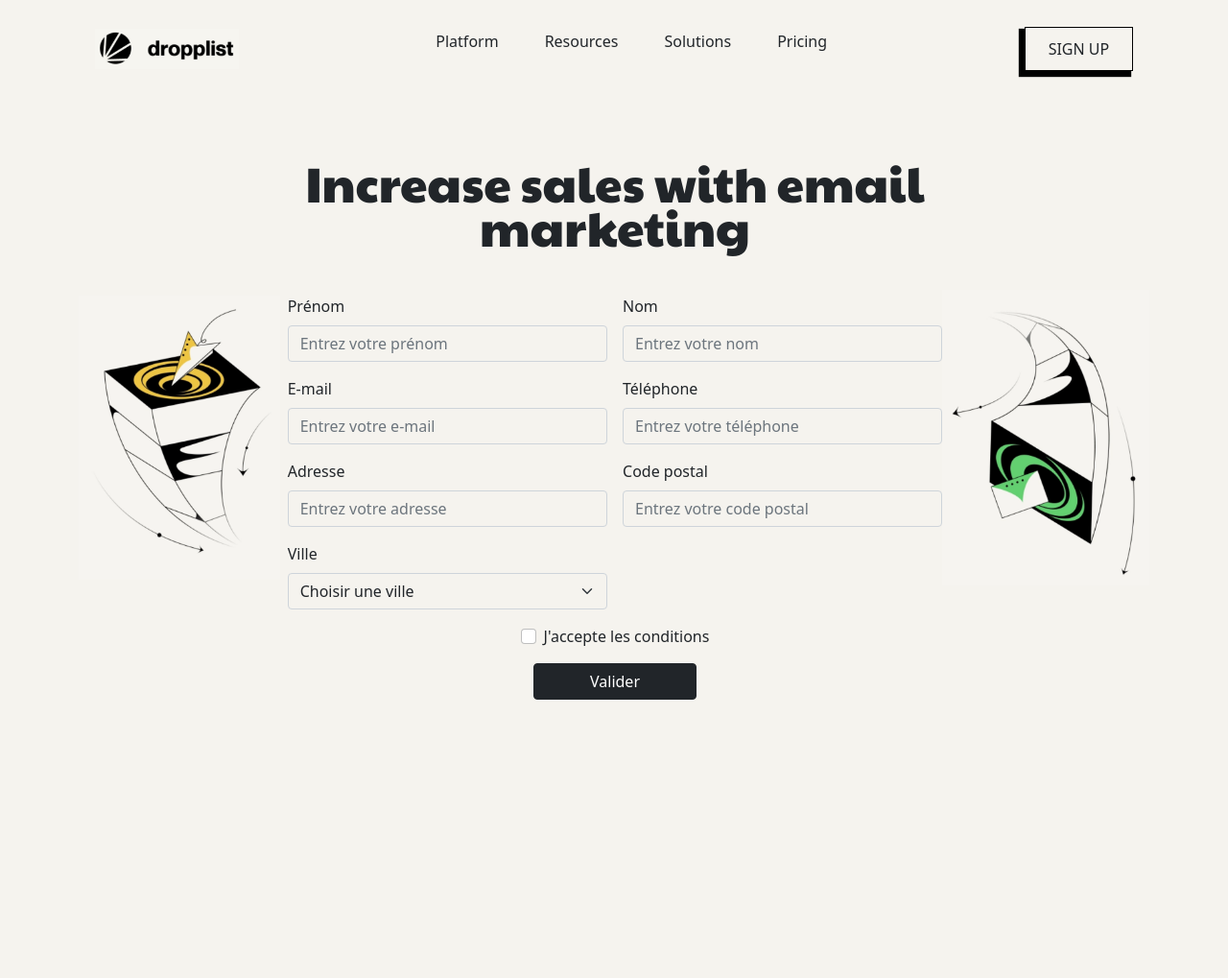
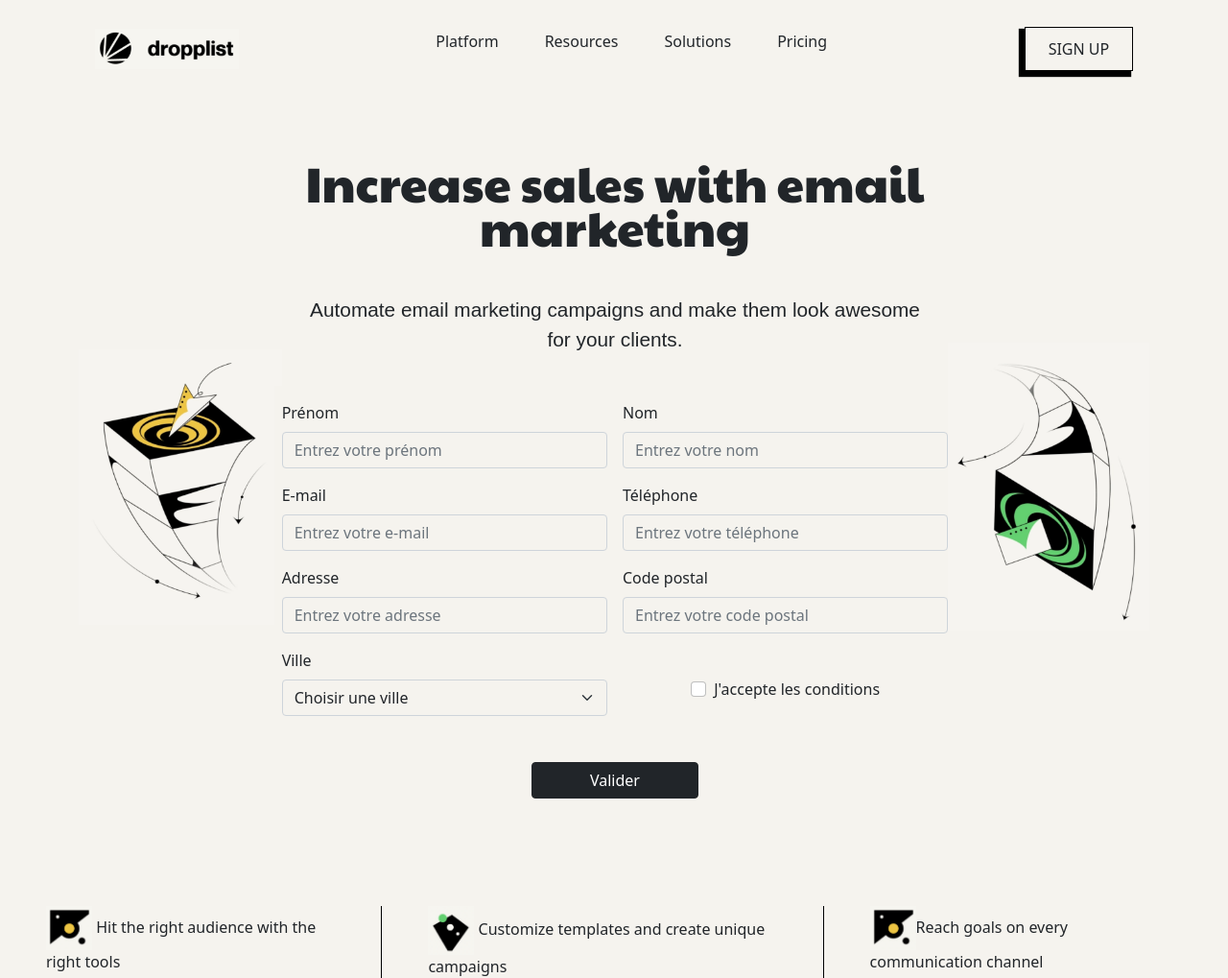
Before and after one commit to poloskanini/PHPJSFORM, a PHP site: page / in a window 1280 px wide. Shown: the part 25-1044 px from the top of the page at 96% size. Before the commit the page ends 754 px from the top, so only its background shows below. Run offline with PHP 8.4, Linux system fonts and the light colour scheme.

Commit message:
(ft) Added Footer

```diff
--- a/assets/style.css
+++ b/assets/style.css
@@ -9,6 +9,7 @@
 
 body {
   background-color: #F5F3EE;
+  position: relative;
 }
 
 input:not([type='checkbox']),
@@ -25,6 +26,12 @@ h1 {
   font-family: 'Paytone One', sans-serif;
   text-align: center;
   line-height: 0.9;
+}
+
+.middle-subtitle {
+  font-size: clamp(1rem, 2vw, 1.3rem);
+  font-family: Arial;
+  text-align: center;
 }
 
 .logo img {
@@ -65,3 +72,47 @@ h1 {
 form {
   margin: 2rem;
 }
+
+.left {
+  display: flex;
+  justify-content: center;
+}
+
+.left img,
+.right img {
+  width: 12rem;
+}
+
+footer {
+  margin-top: 5rem;
+  width: 100%;
+}
+
+footer ul {
+  margin: 0;
+}
+
+.footer-item {
+  padding: 0 3rem;
+}
+
+.footer-item-middle {
+  border-left: 1px solid black;
+  border-right: 1px solid black;
+}
+
+.footer img {
+  max-width: 2rem;
+}
+
+@media screen and (min-width: 768px) {
+  .left img,
+  .right img {
+  width: 100%;
+  }
+
+  .footer img {
+    max-width: 3rem;
+  }
+
+}
--- a/index.php
+++ b/index.php
@@ -30,14 +30,15 @@
         <div class="sign-up">SIGN UP</div>
     </nav>
 
-    <div class="container d-flex justify-content-center align-items-center mt-5">
+    <div class="container d-md-flex justify-content-center align-items-center mt-5">
 
-        <div class="left d-none d-lg-block">
+        <div class="left">
             <img class="img-fluid" src="/assets/images/left.png" alt="left">
         </div>
 
         <div class="middle">
-            <h1 class="m-3 mb-5">Increase sales with email marketing</h1>
+            <h1 class="middle-title m-3 mb-5">Increase sales with email marketing</h1>
+            <p class="middle-subtitle m-3 mb-5">Automate email marketing campaigns and make them look awesome for your clients.</p>
 
             <form action="contact.php" method="POST" class="row g-3 needs-validation" id="lessonForm">
                 <div class="col-md-6">
@@ -95,7 +96,7 @@
                         Veuillez choisir une ville valide.
                     </div>
                 </div>
-                <div class="col-12 d-flex flex-column align-items-center">
+                <div class="col-md-6 d-flex justify-content-center align-items-end">
                     <div class="mb-3 form-check">
                         <label class="form-check-label" for="conditions">J'accepte les conditions</label>
                         <input type="checkbox" class="form-check-input" id="conditions" name="conditions">
@@ -103,6 +104,8 @@
                             Merci de lire les conditions avant de valider le formulaire.
                         </div>
                     </div>
+                </div>
+                <div class="button col d-flex justify-content-center mt-5">
                     <button type="submit" name="submit" value="submit" id="submit" class="btn btn-dark w-25">Valider</button>
                 </div>
 
@@ -110,96 +113,25 @@
 
         </div>
 
-        <div class="right d-none d-lg-block">
+        <div class="right d-none d-md-flex">
             <img class="img-fluid" src="/assets/images/right.png" alt="right">
         </div>
     </div>
 
-    <!-- <footer class="footer d-flex justify-content-around align-items-center p-2 my-4">
-        <ul class="nav-list d-flex list-unstyled d-none d-lg-flex">
-            <li class="footer-item p-4">
-                <img src="/assets/images/footerleft.png" alt="footerleft">
+    <footer class="footer d-flex justify-content-around align-items-center">
+        <ul class="nav-list d-flex list-unstyled">
+            <li class="footer-item">
+                <img class="img-fluid" src="/assets/images/footerleft.png" alt="footerleft">
                 Hit the right audience with the right tools
             </li>
-            <li class="footer-item p-4">Customize templates and create unique campaigns</li>
-            <li class="footer-item p-4">Reach goals on every communication channel</li>
+            <li class="footer-item footer-item-middle">
+                <img class="img-fluid" src="/assets/images/footermiddle.png" alt="footerleft">
+                Customize templates and create unique campaigns
+            </li>
+            <li class="footer-item">
+            <img class="img-fluid" src="/assets/images/footerleft.png" alt="footerright">Reach goals on every communication channel</li>
         </ul>
-    </footer> -->
-
-  <!-- <div class="container d-flex flex-column min-vh-100 justify-content-center align-items-center">
-
-    <h1 class="col-6">Increase sales with email marketing</h1>
-
-    <form action="contact.php" method="POST" class="row g-3 needs-validation" id="lessonForm">
-        <div class="col-md-6">
-            <label for="firstname" class="form-label">Prénom</label>
-            <input type="text" class="form-control" name="firstName" id="firstName" placeholder="Entrez votre prénom">
-            <div class="invalid-feedback">
-                Veuillez saisir votre prénom.
-            </div>
-        </div>
-        <div class="col-md-6">
-            <label for="lastname" class="form-label">Nom</label>
-            <input type="text" class="form-control" name="lastName" id="lastName">
-            <div class="invalid-feedback">
-                Veuillez saisir votre nom.
-            </div>
-        </div>
-        <div class="col-md-6">
-            <label for="email" class="form-label">E-mail</label>
-            <input type="email" class="form-control" name="email" id="email">
-            <div class="invalid-feedback">
-                Veuillez saisir votre e-mail.
-            </div>
-        </div>
-        <div class="col-md-6">
-            <label for="phoneNumber" class="form-label">Téléphone</label>
-            <input type="tel" class="form-control" name="phoneNumber" id="phoneNumber">
-            <div class="invalid-feedback">
-                Veuillez saisir votre numéro de téléphone.
-            </div>
-        </div>
-        <div class="col-md-6">
-            <label for="address" class="form-label">Adresse</label>
-            <input type="text" class="form-control" name="address" id="address">
-            <div class="invalid-feedback">
-                Veuillez saisir votre adresse.
-            </div>
-        </div>
-        <div class="col-md-6">
-            <label for="city" class="form-label">Ville</label>
-            <select class="form-select" name="city" id="city">
-                <option selected disabled value="">Choose a city ...</option>
-                <option>Paris</option>
-                <option>Lyon</option>
-                <option>Marseille</option>
-                <option>Lille</option>
-            </select>
-            <div class="invalid-feedback">
-                Veuillez choisir une ville.
-            </div>
-        </div>
-        <div class="col-md-6">
-            <label for="postcode" class="form-label">Code postal</label>
-            <input type="text" class="form-control" name="postCode" id="postCode">
-            <div class="invalid-feedback">
-                Veuillez saisir votre code postal.
-            </div>
-        </div>
-        <div class="col-12">
-            <div class="mb-3 form-check">
-                <label class="form-check-label" for="conditions">J'accepte les conditions</label>
-                <input type="checkbox" class="form-check-input" id="conditions" name="conditions">
-                <div class="invalid-feedback">
-                    Merci de lire les conditions avant de valider le formulaire.
-                </div>
-            </div>
-            <button type="submit" name="submit" value="submit" class="btn btn-primary w-25">Valider</button>
-        </div>
-
-    </form>
-
-</div> -->
+    </footer>
 
 <script src="assets/scriptbis.js"></script>
 </body>
```
